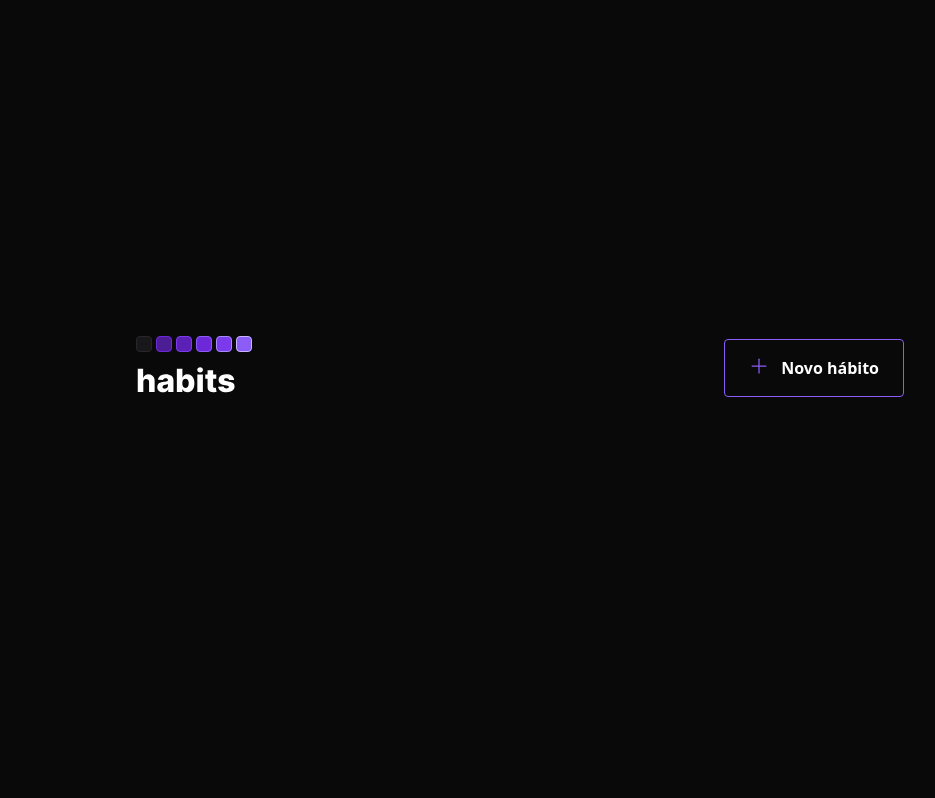
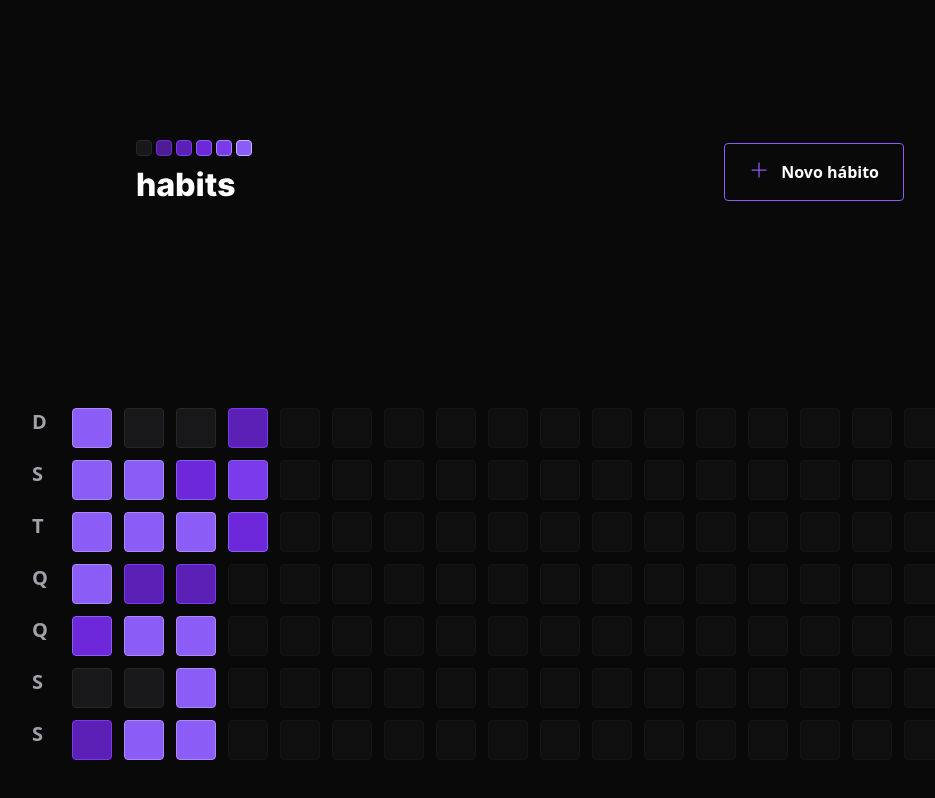
Before and after one commit to Gui-dev/setup-tasks-frontend, a React (Vite) app: page / in a window 1280 px wide. Shown: the whole page, without its empty margins (120-1055 px from the left). Built offline with nearby package versions, Linux system fonts and the light colour scheme.

Commit message:
feat: add component SummaryTable

```diff
--- a/src/App.tsx
+++ b/src/App.tsx
@@ -1,5 +1,5 @@
 import { Header } from './components/Header'
-import { Habit } from './components/Habit'
+import { SummaryTable } from './components/SummaryTable'
 
 import './styles/global.css'
 
@@ -8,7 +8,7 @@ function App () {
     <section className="flex item-center justify-center h-screen w-screen">
       <div className="flex flex-col gap-16 px-6 w-full max-w-5xl">
         <Header />
-        <Habit completed={3} />
+        <SummaryTable />
       </div>
     </section>
   )
--- a/src/components/SummaryTable.tsx
+++ b/src/components/SummaryTable.tsx
@@ -26,6 +26,8 @@ export const SummaryTable = () => {
           return (
             <HabitDay
               key={summaryDate.toString()}
+              completed={Math.round(Math.random() * 5)}
+              amount={5}
             />
           )
         })}
```
